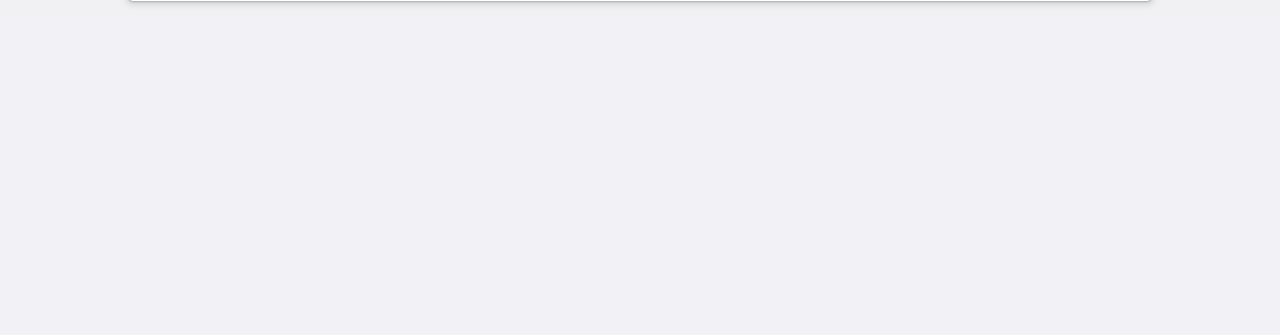
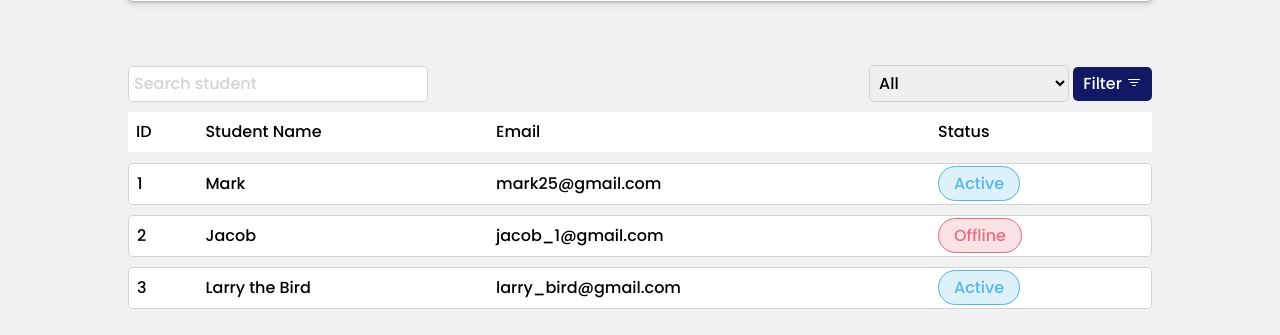
Before and after one commit to astritkrasniqi1/OnlineExamSystem, a PHP site: page /professor/Dashboard.php in a window 1280 px wide. Shown: the part 1054-1389 px from the top of the page. Before the commit the page ends 1060 px from the top, so only its background shows below. Run offline with PHP 8.4, Linux system fonts and the light colour scheme; a user stored in the database is signed in.

Commit message:
Online Exam System
Dashboard: student table
Signup : all fields required
Login: when logged in update the status of the user to '1' or Active

```diff
--- a/loginLogic.php
+++ b/loginLogic.php
@@ -15,6 +15,8 @@
             $row = mysqli_fetch_array($result);
             if($row['UserType'] == '0'){
                 $_SESSION['professorUsername'] = $row['FirstName'] .' ' .$row['LastName'];
+                $update = "UPDATE users SET Status='1' WHERE Id={$row['Id']}";
+                mysqli_query($conn, $update);
                 header("Location:professor/Dashboard.php");
             }
             elseif($row['UserType'] == '1'){
--- a/professor/Dashboard.php
+++ b/professor/Dashboard.php
@@ -19,6 +19,7 @@
     <title>Dashboard</title>
     <link rel="stylesheet" href="https://cdnjs.cloudflare.com/ajax/libs/font-awesome/6.4.0/css/all.min.css" integrity="sha512-iecdLmaskl7CVkqkXNQ/ZH/XLlvWZOJyj7Yy7tcenmpD1ypASozpmT/E0iPtmFIB46ZmdtAc9eNBvH0H/ZpiBw==" crossorigin="anonymous" referrerpolicy="no-referrer" />
     <link rel="stylesheet" href="professorDashboard.css" media="all" type="text/css">
+    <link rel="stylesheet" href="https://cdn.jsdelivr.net/npm/bootstrap-icons@1.10.3/font/bootstrap-icons.css">
     <script src="https://cdnjs.cloudflare.com/ajax/libs/jquery/3.6.4/jquery.min.js" integrity="sha512-pumBsjNRGGqkPzKHndZMaAG+bir374sORyzM3uulLV14lN5LyykqNk8eEeUlUkB3U0M4FApyaHraT65ihJhDpQ==" crossorigin="anonymous" referrerpolicy="no-referrer"></script>
 </head>
 <body style="background:#f1f1f3;">
@@ -108,6 +109,52 @@
         </div>
     </div>
 
+    <div class="filters">
+        <div><input type="search" placeholder="Search student" /></div>
+        <div>
+            <select>
+                <option>All</option>
+            </select>
+            <button>
+                Filter&nbsp;<i class="bi bi-filter"></i>
+            </button>
+        </div>
+    </div>
+
+
+    <div class="studentTable">
+        <table class="table">
+            <thead>
+                <tr>
+                <th scope="col">ID</th>
+                <th scope="col">Student Name</th>
+                <th scope="col">Email</th>
+                <th scope="col">Status</th>
+                </tr>
+            </thead>
+            <tbody>
+                <tr>
+                <td scope="row">1</td>
+                <td>Mark</td>
+                <td>mark25@gmail.com</td>
+                <td><span>Active</span></td>
+                </tr>
+                <tr>
+                <td scope="row">2</td>
+                <td>Jacob</td>
+                <td>jacob_1@gmail.com</td>
+                <td><span>Offline</span></td>
+                </tr>
+                <tr>
+                <td scope="row">3</td>
+                <td>Larry the Bird</td>
+                <td>larry_bird@gmail.com</td>
+                <td><span>Active</span></td>
+                </tr>
+            </tbody>
+        </table>
+    </div>
+
 </section>
 </body>
 
@@ -119,5 +166,19 @@
             $('nav .logo-container ul li a.subjects').removeClass('active');
             $('nav .logo-container ul li a.students').removeClass('active');
     })
+
+    const tdList = document.querySelectorAll('td span');
+
+    tdList.forEach((td) => {
+        if (td.textContent === 'Active') {
+        td.style.backgroundColor = '#ddf1fb';
+        td.style.color = '#53b7ec';
+        td.style.border = '1px solid #53b7ec';
+        } else if (td.textContent === 'Offline') {
+        td.style.backgroundColor = '#fbe2e5';
+        td.style.color = '#e96d7f';
+        td.style.border = '1px solid #e96d7f';
+        }
+    });
 </script>
 </html>
--- a/professor/professorDashboard.css
+++ b/professor/professorDashboard.css
@@ -136,3 +148,121 @@
    margin:0;
 
 }
+
+
+/*Dashboard student table with active and offline students*/
+
+.studentTable{
+    margin:0 8rem;
+}
+
+.studentTable table{
+    border-collapse:separate;
+    border-spacing: 0 10px;
+}
+.studentTable table tbody tr{
+    background:white;
+}
+.studentTable table tbody tr td{
+    border-top:1px solid lightgray;
+    border-bottom:1px solid lightgray;
+}
+.studentTable table tbody tr td:first-child{
+    border-top:1px solid lightgray;
+    border-bottom:1px solid lightgray;
+    border-left: 1px solid lightgray;
+    border-radius: 5px 0 0 5px;
+}
+th{
+    font-weight: 550;
+    color: gray;
+}
+td{
+    font-weight: 550;
+}
+.studentTable table tbody tr td:last-child{
+    border-top:1px solid lightgray;
+    border-bottom:1px solid lightgray;
+    border-right: 1px solid lightgray;
+    border-radius: 0 5px 5px 0;
+}
+.studentTable table thead tr{
+    border-style: none;
+    border-color: #f1f1f3;
+}
+.studentTable table tbody tr td span{
+    padding: 5px 15px;
+    border-radius: 20px;
+}
+
+/*Filters for the students table*/
+
+.filters{
+    margin: 4rem 8rem 0 8rem;
+    display:flex;
+    flex-direction: row;
+    justify-content: space-between;
+    align-items: center;
+
+}
+.filters div input{
+    padding: 5px;
+    width: 300px;
+    outline: none;
+    border: 1px solid lightgray;
+    border-radius: 5px;
+}
+.filters div input::placeholder{
+    color: lightgray;
+}
+
+.filters div select{
+    padding: 5px;
+    width: 200px;
+    outline: none;
+    border: 1px solid lightgray;
+    border-radius: 5px;
+}
+.filters div select::placeholder{
+    color: lightgray;
+}
+
+.filters div button{
+    padding: 5px 10px;
+    outline: none;
+    border-radius: 5px;
+    border: none;
+    background: #111965;
+    color: white;
+}
+
+
+@media (max-width: 768px){
+
+    .pageTitleContainer{
+        display: flex;
+        flex-direction: row;
+        justify-content: space-between;
+        margin: 1.5rem 1rem;
+        align-items: center;
+    }
+    .overview{
+        display: flex;
+        flex-direction: row;
+        gap: 20px;
+        justify-content: center;
+        padding:0;
+        margin: 4rem 1rem;
+        border-radius: 24px;
+        flex-wrap: wrap;
+    }
+    .overview a{
+        text-decoration: none;
+        color: black;
+        border-radius:5px;
+        width:350px;
+        padding: 2rem;
+        background:white;
+        box-shadow: rgba(60, 64, 67, 0.3) 0px 1px 2px 0px, rgba(60, 64, 67, 0.15) 0px 2px 6px 2px;
+    }
+}
```
Also changed, not shown: other parts of professor/professorDashboard.css (+25 -13 lines), signup.php (+8 -8 lines).
